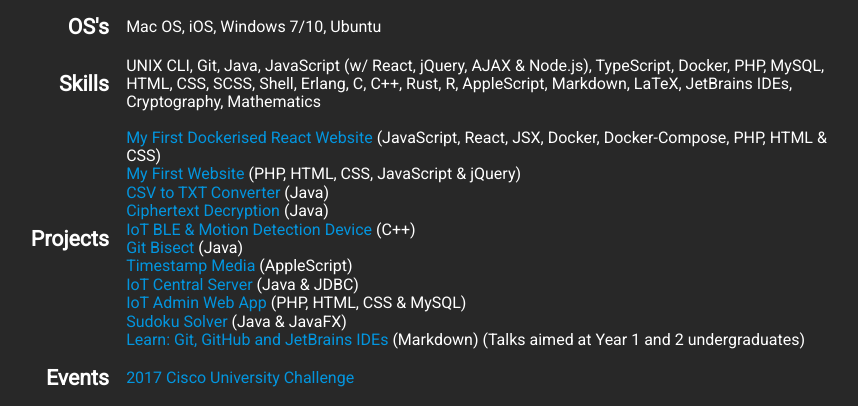
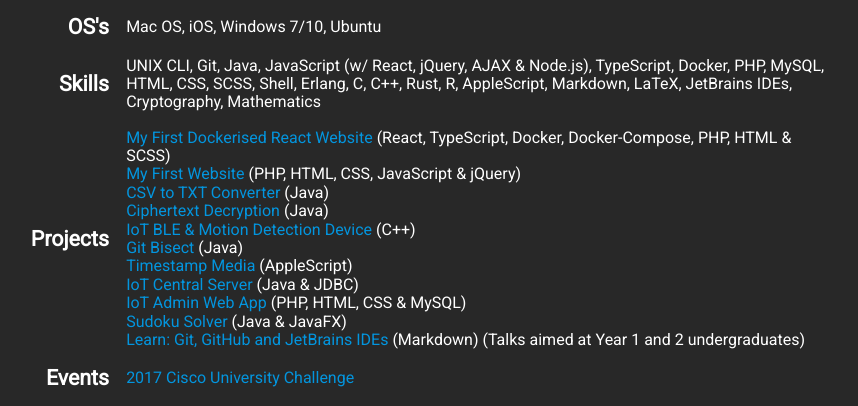
Before and after one commit to d-w-arnold/deltawhiskeyalpha.com, a PHP site: page /computing.php in a window 1280 px wide. Shown: the part 282-688 px from the top of the page, without its empty margins (207-1065 px from the left). Run offline with PHP 8.4, Linux system fonts and the light colour scheme; some libraries are stand-ins or nearby versions.

Commit message:
Added skills to My First Dockerised React Website project with TypeScript and SCSS, and added updated CV

```diff
--- a/computing.php
+++ b/computing.php
@@ -28,7 +28,7 @@ include "./topHTMLnoIndex.php";
                 <td class="computingWriting">
                     <a target="_blank" href="https://github.com/d-w-arnold/dwa_website_react">My First Dockerised React
                         Website</a>
-                    (JavaScript, React, JSX, Docker, Docker-Compose, PHP, HTML & CSS)<br>
+                    (React, TypeScript, Docker, Docker-Compose, PHP, HTML & SCSS)<br>
                     <a target="_blank" href="https://github.com/d-w-arnold/deltawhiskeyalpha.com">My First Website</a>
                     (PHP, HTML, CSS, JavaScript & jQuery)<br>
                     <a target="_blank" href="https://github.com/d-w-arnold/Reflective-Journal_CSV-to-TXT-Converter">CSV
```
Also changed, not shown: 1 other file.
